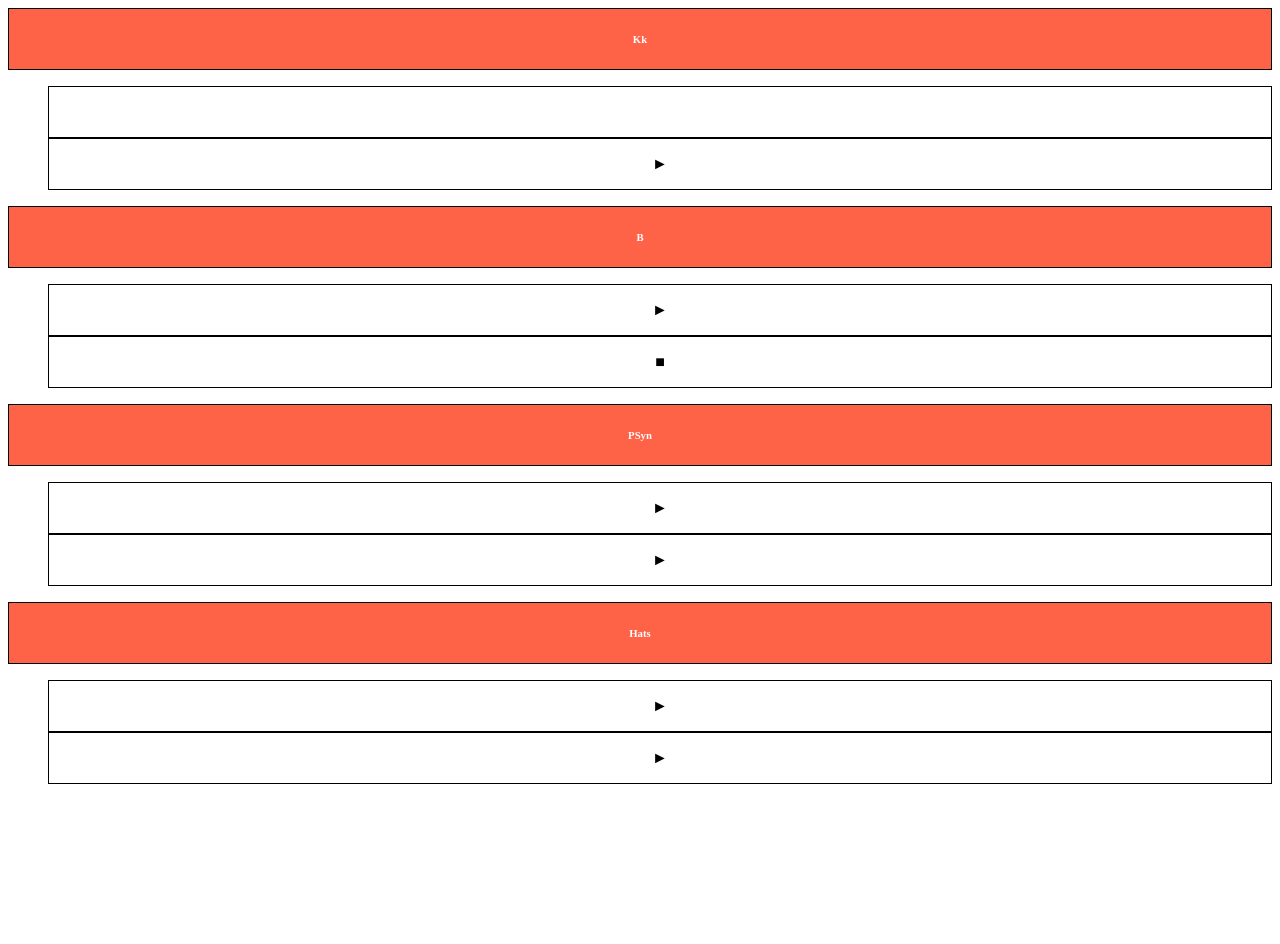
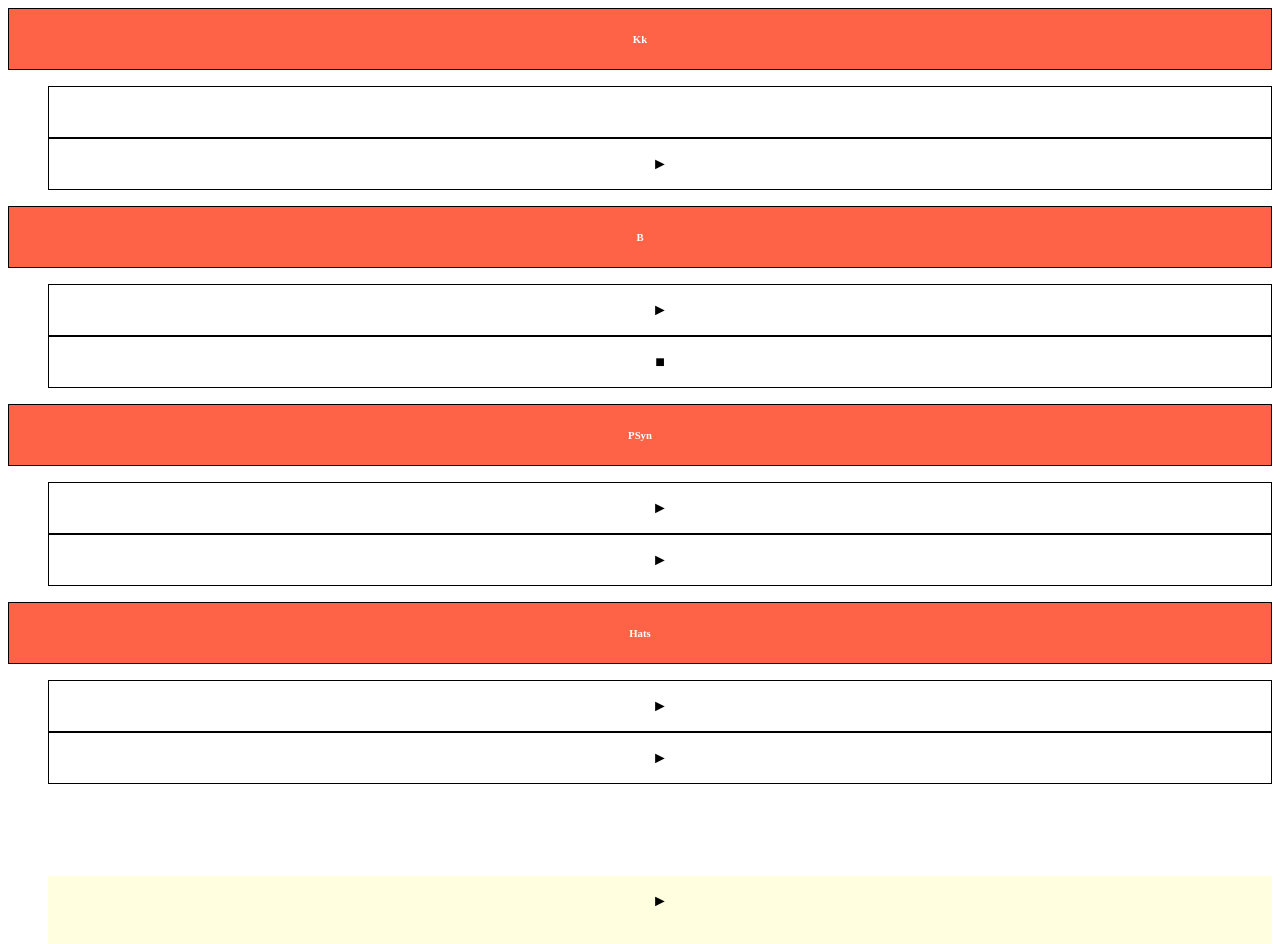
Before and after one commit to scribbletune/live, a React app: page / in a window 1280 px wide. Shown: the top 944 px of the page. Before the commit the page ends 800 px from the top, so only its background shows below. Built offline with nearby package versions, Linux system fonts and the light colour scheme; the HTML template or start-up script is replaced by a standard one.

Commit message:
Add play row functionality (UI)

```diff
--- a/src/App.js
+++ b/src/App.js
@@ -1,12 +1,28 @@
 import React from 'react';
 import { connect } from 'react-redux';
 import Channel from './Channel';
+import Rows from './Rows';
 
 const App = ({ channels }) => {
   const channelsList = channels.map((ch, idx) => <Channel channel={ch} />);
+
+  // Get the channel with the maximum number of clips and set that as the total number of rows required
+  const getRowsCount = () => {
+    let count = 0;
+
+    channels.forEach(ch => {
+      if (ch.clips.length > count) {
+        count = ch.clips.length;
+      }
+    });
+
+    return count;
+  };
+
   return (
     <div class="row">
       {channelsList}
+      <Rows rowsCount = {getRowsCount()} />
     </div>
   );
 };
--- /dev/null
+++ b/src/RowButton.js
@@ -0,0 +1,29 @@
+import React from 'react';
+import { connect } from 'react-redux';
+import { bindActionCreators } from 'redux';
+import { playRow } from './actions';
+import styled from 'styled-components';
+
+const Cell = styled.li`
+  display: flex;
+  align-items: center;
+  justify-content: center;
+  height: 50px;
+  cursor: pointer;
+  background: lightyellow;
+  &:hover {
+    background: lemonchiffon;
+  }
+`;
+
+const Row = ({ idx, playRowHandler }) => (
+  <Cell onClick={playRowHandler.bind(null, idx)}>&#9658;</Cell>
+);
+
+const mapDispatchToProps = dispatch => {
+  return bindActionCreators({
+    playRowHandler: playRow
+  }, dispatch);
+};
+
+export default connect(null, mapDispatchToProps)(Row);
--- /dev/null
+++ b/src/Rows.js
@@ -0,0 +1,24 @@
+import React from 'react';
+import RowButton from './RowButton';
+import styled from 'styled-components';
+
+const RowHeader = styled.h6`
+  padding: 5px;
+  height: 50px;
+  margin: 0;
+`;
+
+const Rows = ({ rowsCount }) => {
+  const rowsList = [...Array(rowsCount).keys()].map(
+    el => <RowButton idx={el} />
+  );
+
+  return (
+    <div className="col-lg-1">
+      <RowHeader />
+      <ul class="list-unstyled">{rowsList}</ul>
+    </div>
+  );
+};
+
+export default Rows;
--- a/src/reducer.js
+++ b/src/reducer.js
@@ -2,7 +2,7 @@ import { session, transport } from 'scribbletune';
 import { initialState } from './sessions/empty';
 
 export const rootReducer = (state = initialState, action = {}) => {
-  let newState, newChannels;
+  let newChannels;
   switch (action.type) {
     case 'PLAY_CLIP':
       newChannels = state.channels.map((ch, idx) => {
@@ -23,8 +23,10 @@ export const rootReducer = (state = initialState, action = {}) => {
       return {...state, channels: newChannels};
 
     case 'PLAY_ROW':
-
-      return state;
+      newChannels = state.channels.map(ch => {
+        return {...ch, currentlyPlayingClipIdx: action.data.rowId};
+      });
+      return {...state, channels: newChannels};
 
     default:
       return state;
```
